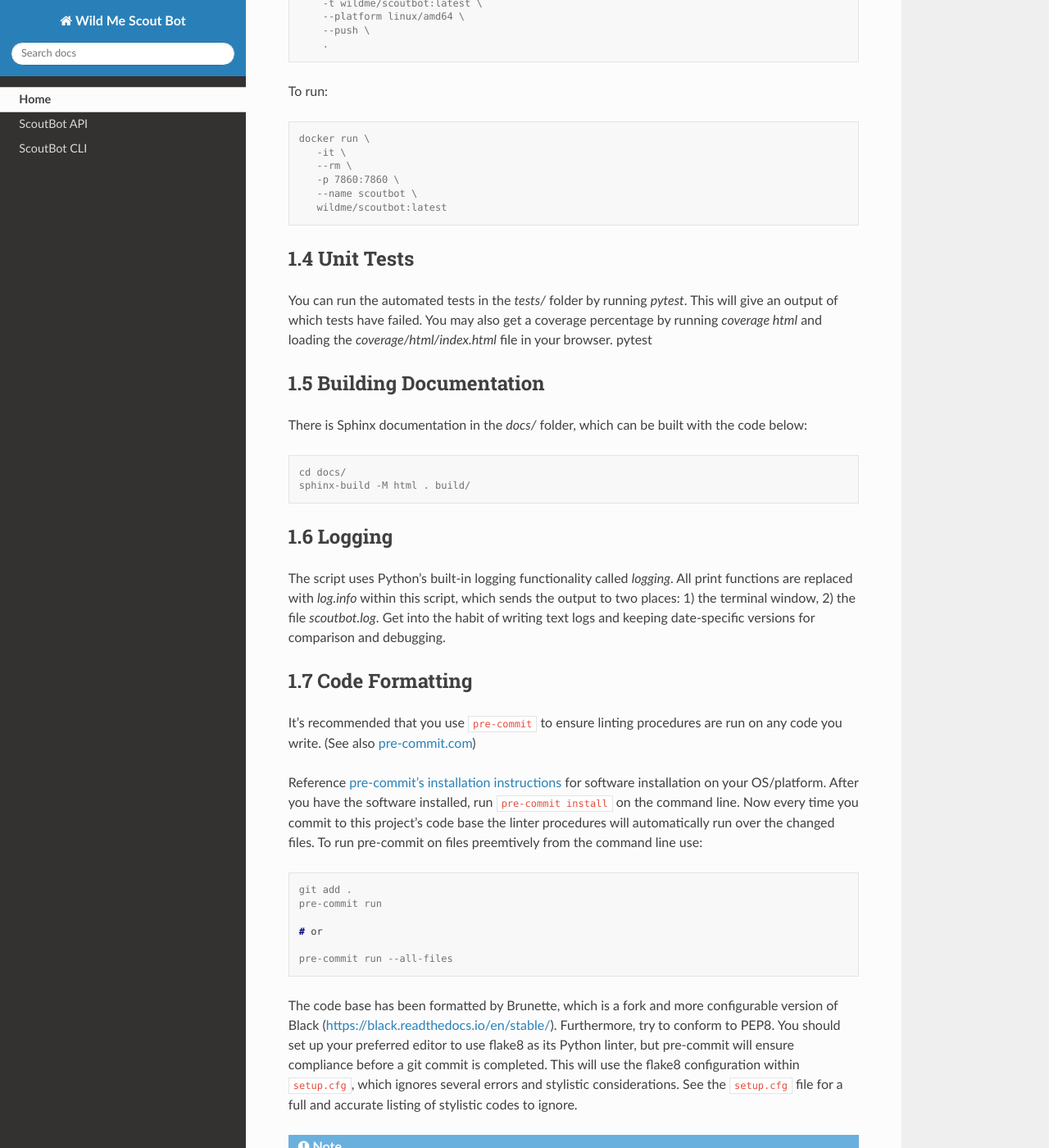
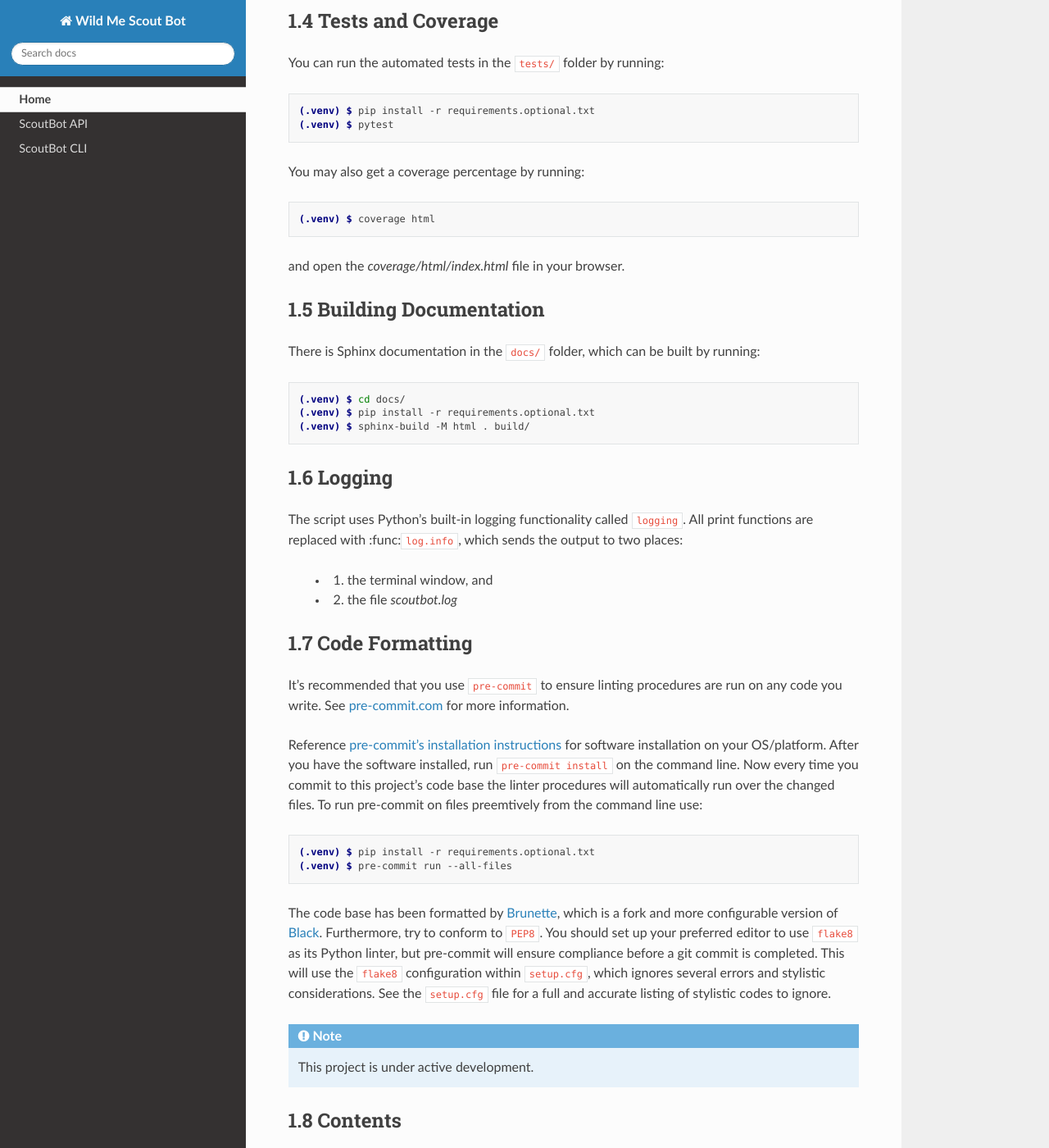
Before and after one commit to WildMeOrg/scoutbot, a Sphinx documentation site: the page built from docs/index.rst, in a window 1280 px wide and 1400 px high, scrolled down 1594 px. Shown: the whole window at 82% size. Built offline with Sphinx 7.4.7 and the Read the Docs theme 2.0.0, drawn with Linux system fonts in a browser that asks for light colours; formulas are drawn with MathJax 3; some of the changed text lies outside the part shown.

Commit message:
Allow custom WIC batch sizes, added new documentation, and GitHub Docker build and publish

```diff
--- a/README.rst
+++ b/README.rst
@@ -12,32 +12,17 @@
 How to Install
 --------------
 
-You need to first install Anaconda on your machine.  Below are the instructions on how to install Anaconda on an Apple macOS machine, but it is possible to install on a Windows and Linux machine as well.  Consult the `official Anaconda page <https://www.anaconda.com>`_ to download and install on other systems.
+.. code-block:: console
+
+    (.venv) $ pip install scoutbot
+
+or, from source:
 
 .. code-block:: console
 
-   # Install Homebrew
-   /bin/bash -c "$(curl -fsSL https://raw.githubusercontent.com/Homebrew/install/HEAD/install.sh)"
-
-   # Install Anaconda and expose conda to the terminal
-   brew install anaconda
-   export PATH="/opt/homebrew/anaconda3/bin:$PATH"
-   conda init zsh
-   conda update conda
-
-Once Anaconda is installed, you will need an environment and the following packages installed
-
-.. code-block:: console
-
-   # Create Environment
-   conda create --name scoutbot
-   conda activate scoutbot
-
-   # Install Python dependencies
-   conda install pip
-
-   pip install -r requirements.txt
-   # conda install pytorch torchvision -c pytorch-nightly
+   git clone https://github.com/WildMeOrg/scoutbot
+   cd scoutbot
+   (.venv) $ pip install -e .
 
 How to Run
 ----------
@@ -84,45 +69,57 @@
        --name scoutbot \
        wildme/scoutbot:latest
 
-Unit Tests
-----------
+Tests and Coverage
+------------------
 
-You can run the automated tests in the `tests/` folder by running `pytest`.  This will give an output of which tests have failed.  You may also get a coverage percentage by running `coverage html` and loading the `coverage/html/index.html` file in your browser.
-pytest
+You can run the automated tests in the ``tests/`` folder by running:
+
+.. code-block:: console
+
+    (.venv) $ pip install -r requirements.optional.txt
+    (.venv) $ pytest
+
+You may also get a coverage percentage by running:
+
+.. code-block:: console
+
+    (.venv) $ coverage html
+
+and open the `coverage/html/index.html` file in your browser.
 
 Building Documentation
 ----------------------
 
-There is Sphinx documentation in the `docs/` folder, which can be built with the code below:
+There is Sphinx documentation in the ``docs/`` folder, which can be built by running:
 
 .. code-block:: console
 
-    cd docs/
-    sphinx-build -M html . build/
+    (.venv) $ cd docs/
+    (.venv) $ pip install -r requirements.optional.txt
+    (.venv) $ sphinx-build -M html . build/
 
 Logging
 -------
 
-The script uses Python's built-in logging functionality called `logging`.  All print functions are replaced with `log.info` within this script, which sends the output to two places: 1) the terminal window, 2) the file `scoutbot.log`.  Get into the habit of writing text logs and keeping date-specific versions for comparison and debugging.
+The script uses Python's built-in logging functionality called ``logging``.  All print functions are replaced with :func:``log.info``, which sends the output to two places:
+
+    - 1. the terminal window, and
+    - 2. the file `scoutbot.log`
 
 Code Formatting
 ---------------
 
 It's recommended that you use ``pre-commit`` to ensure linting procedures are run
-on any code you write. (See also `pre-commit.com <https://pre-commit.com/>`_)
+on any code you write.  See `pre-commit.com <https://pre-commit.com/>`_ for more information.
 
 Reference `pre-commit's installation instructions <https://pre-commit.com/#install>`_ for software installation on your OS/platform. After you have the software installed, run ``pre-commit install`` on the command line. Now every time you commit to this project's code base the linter procedures will automatically run over the changed files.  To run pre-commit on files preemtively from the command line use:
 
 .. code-block:: console
 
-    git add .
-    pre-commit run
+    (.venv) $ pip install -r requirements.optional.txt
+    (.venv) $ pre-commit run --all-files
 
-    # or
-
-    pre-commit run --all-files
-
-The code base has been formatted by Brunette, which is a fork and more configurable version of Black (https://black.readthedocs.io/en/stable/).  Furthermore, try to conform to PEP8.  You should set up your preferred editor to use flake8 as its Python linter, but pre-commit will ensure compliance before a git commit is completed.  This will use the flake8 configuration within ``setup.cfg``, which ignores several errors and stylistic considerations.  See the ``setup.cfg`` file for a full and accurate listing of stylistic codes to ignore.
+The code base has been formatted by `Brunette <https://pypi.org/project/brunette/>`_, which is a fork and more configurable version of `Black <https://black.readthedocs.io/en/stable/>`_.  Furthermore, try to conform to ``PEP8``.  You should set up your preferred editor to use ``flake8`` as its Python linter, but pre-commit will ensure compliance before a git commit is completed.  This will use the ``flake8`` configuration within ``setup.cfg``, which ignores several errors and stylistic considerations.  See the ``setup.cfg`` file for a full and accurate listing of stylistic codes to ignore.
 
 
 .. |Tests| image:: https://github.com/WildMeOrg/scoutbot/actions/workflows/testing.yml/badge.svg?branch=main
```
Also changed, not shown: other parts of README.rst (+2 -2 lines), docs/scoutbot.rst (+68 -0 lines), notes.txt (added, +31 -0 lines), scoutbot/__init__.py (+76 -28 lines), 6 other files.
